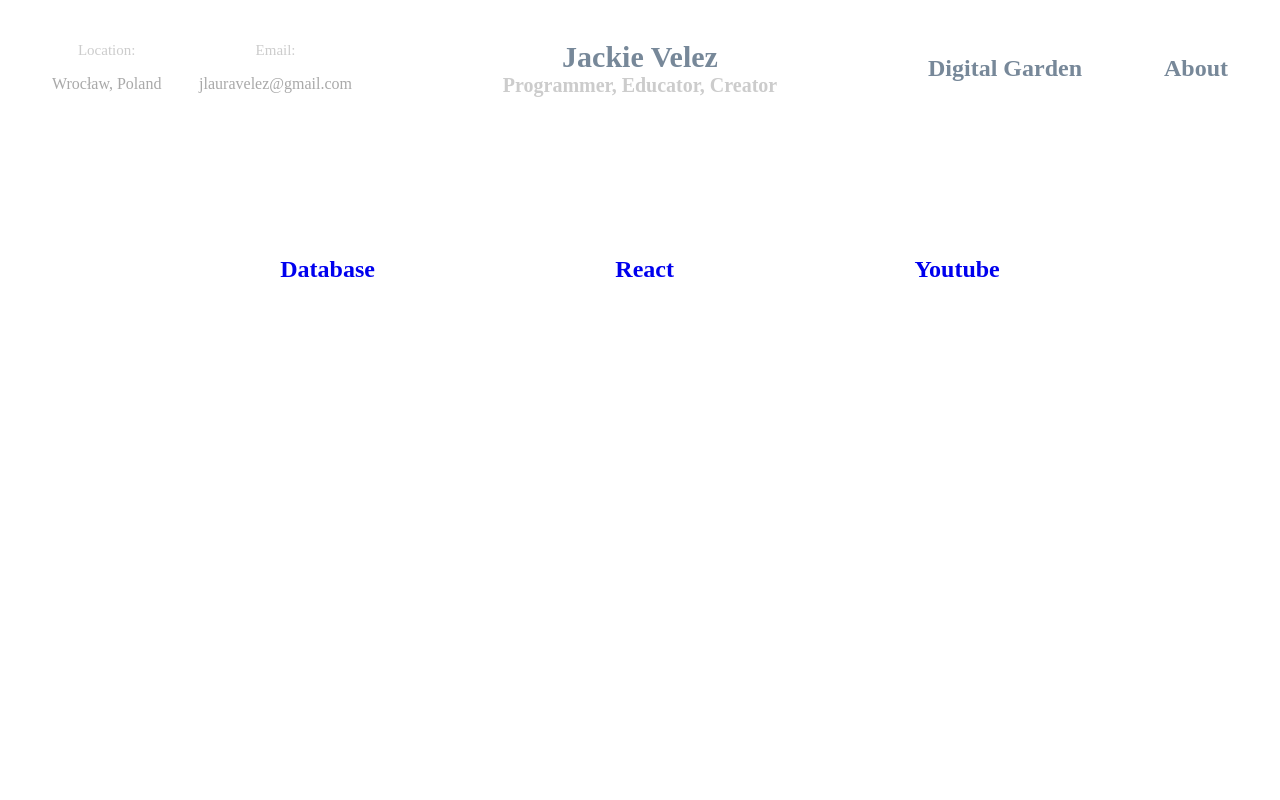
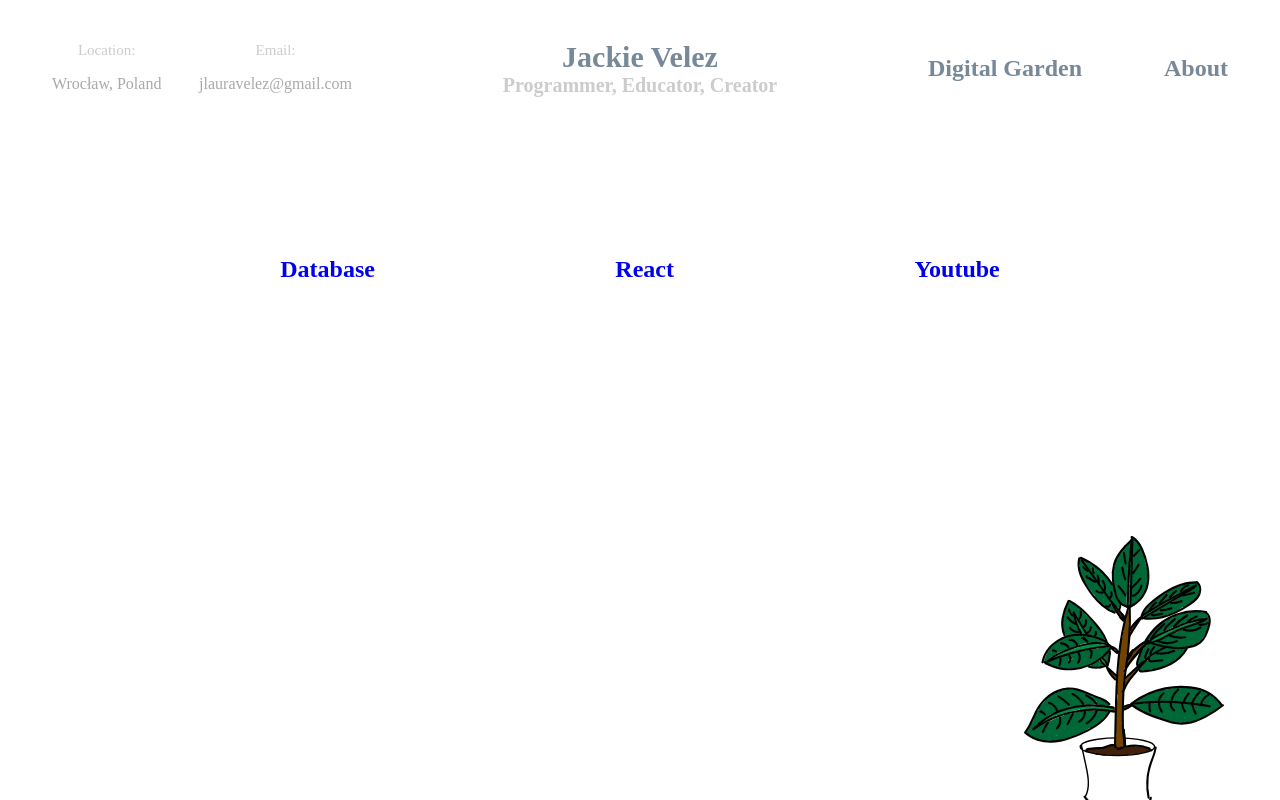
Before and after one commit to anonomity/JackieSite, a Gatsby site: page / in a window 1280 px wide. Built offline with nearby package versions, Linux system fonts and the light colour scheme; Gatsby itself is replaced by a stand-in of ours; a web font is replaced by a local one.

Commit message:
adding a friend to the layout 🌿

```diff
--- a/src/components/layout/Layout.tsx
+++ b/src/components/layout/Layout.tsx
@@ -2,7 +2,7 @@ import React from "react";
 
 import { useStaticQuery, graphql } from "gatsby";
 import { Heading } from "../Navbar/Heading";
-
+import plant from "../../images/Plant.svg";
 type DataProps = {
   children: Node;
 };
@@ -31,6 +31,11 @@ function Layout(PageProps: { children: React.ReactNode }) {
         }}
       >
         <main>{PageProps.children} </main>
+        <img
+          src={plant}
+          style={{ width: 200, position: "fixed", bottom: -15, left: "80%" }}
+          alt="plant on the bottom of the screen"
+        />
       </div>
     </>
   );
--- a/src/components/posts.tsx
+++ b/src/components/posts.tsx
@@ -18,6 +18,7 @@ const Posts = ({ data }: IPostProps) => {
     >
       {edges.map((edge) => {
         const { frontmatter } = edge.node;
+
         return (
           <Link
             key={frontmatter.title}
```
Also changed, not shown: src/images/Plant.svg (added).
